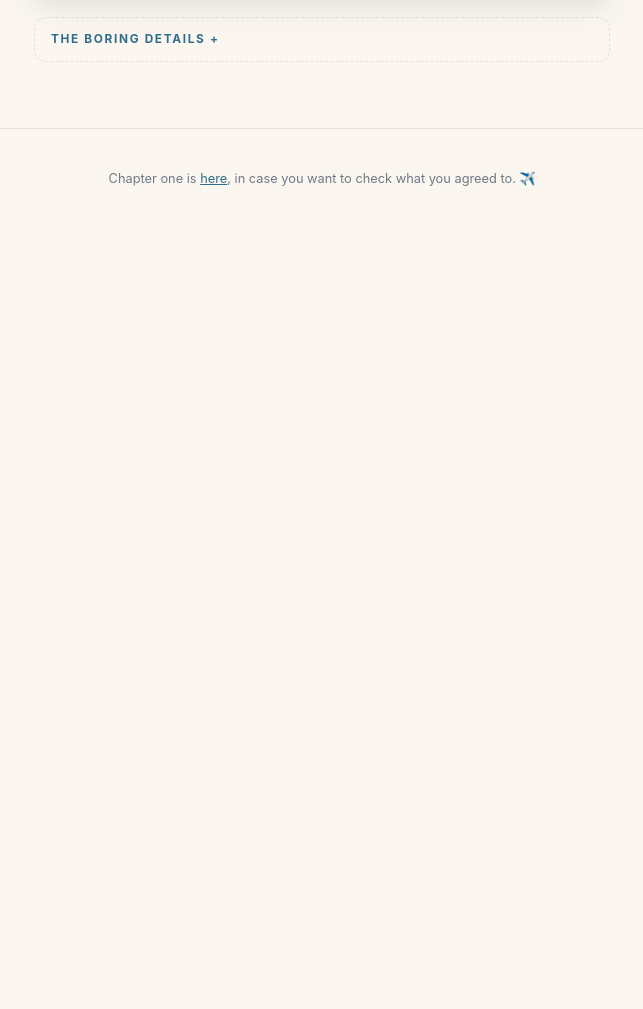
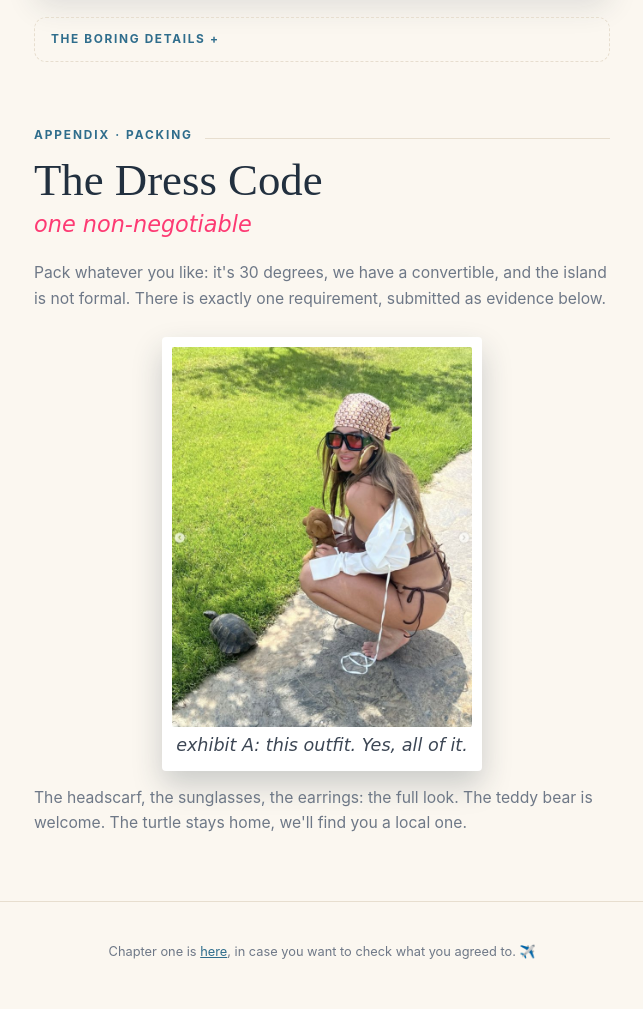
Before and after one commit to thismad/datenight, a plain HTML site: page ischia/index.html in a window 1280 px wide. Shown: the part 4779-5788 px from the top of the page, without its empty margins (318-961 px from the left). Before the commit the page ends 5015 px from the top, so only its background shows below. Drawn offline with Linux system fonts and the light colour scheme.

Commit message:
Annexe dress code avec photo en pièce à conviction
Co-Authored-By: Claude Fable 5 <noreply@anthropic.com>

```diff
--- a/ischia/index.html
+++ b/ischia/index.html
@@ -139,6 +139,19 @@
   details[open] summary::after{content:" –"}
   details ul{margin:10px 0 2px;padding-left:18px;display:grid;gap:6px}
 
+  .note{margin:14px 0 0;color:var(--muted);font-size:.98rem;text-wrap:pretty}
+  .evidence{
+    width:min(78%,320px);margin:26px auto 0;background:#fff;
+    padding:10px 10px 4px;border-radius:4px;transform:rotate(-1.8deg);
+    box-shadow:0 14px 30px rgba(34,48,63,.22);
+  }
+  .evidence img{border-radius:2px}
+  .evidence figcaption{
+    font-family:"Snell Roundhand","Savoye LET","Brush Script MT","Segoe Script",cursive;
+    font-style:italic;color:#3c4654;font-size:1.1rem;line-height:1.25;
+    padding:8px 4px 10px;text-align:center;
+  }
+
   footer{
     text-align:center;color:var(--muted);font-size:.8rem;
     padding:40px 22px 46px;border-top:1px solid var(--line);margin-top:60px;
@@ -254,6 +267,21 @@
   </div>
 </section>
 
+<!-- ══════════════ DRESS CODE ══════════════ -->
+<section class="day" id="dresscode">
+  <div class="wrap">
+    <div class="kicker rev">Appendix · Packing</div>
+    <h2 class="serif rev">The Dress Code</h2>
+    <span class="script tag rev">one non-negotiable</span>
+    <p class="note rev">Pack whatever you like: it's 30 degrees, we have a convertible, and the island is not formal. There is exactly one requirement, submitted as evidence below.</p>
+    <figure class="evidence rev">
+      <img src="/img/dresscode.jpg" alt="The outfit in question">
+      <figcaption>exhibit A: this outfit. Yes, all of it.</figcaption>
+    </figure>
+    <p class="note rev">The headscarf, the sunglasses, the earrings: the full look. The teddy bear is welcome. The turtle stays home, we'll find you a local one.</p>
+  </div>
+</section>
+
 <footer>
   Chapter one is <a href="/">here</a>, in case you want to check what you agreed to. ✈️
 </footer>
```
Also changed, not shown: template-ischia.html (+28 -0 lines), img/dresscode.jpg (added).
